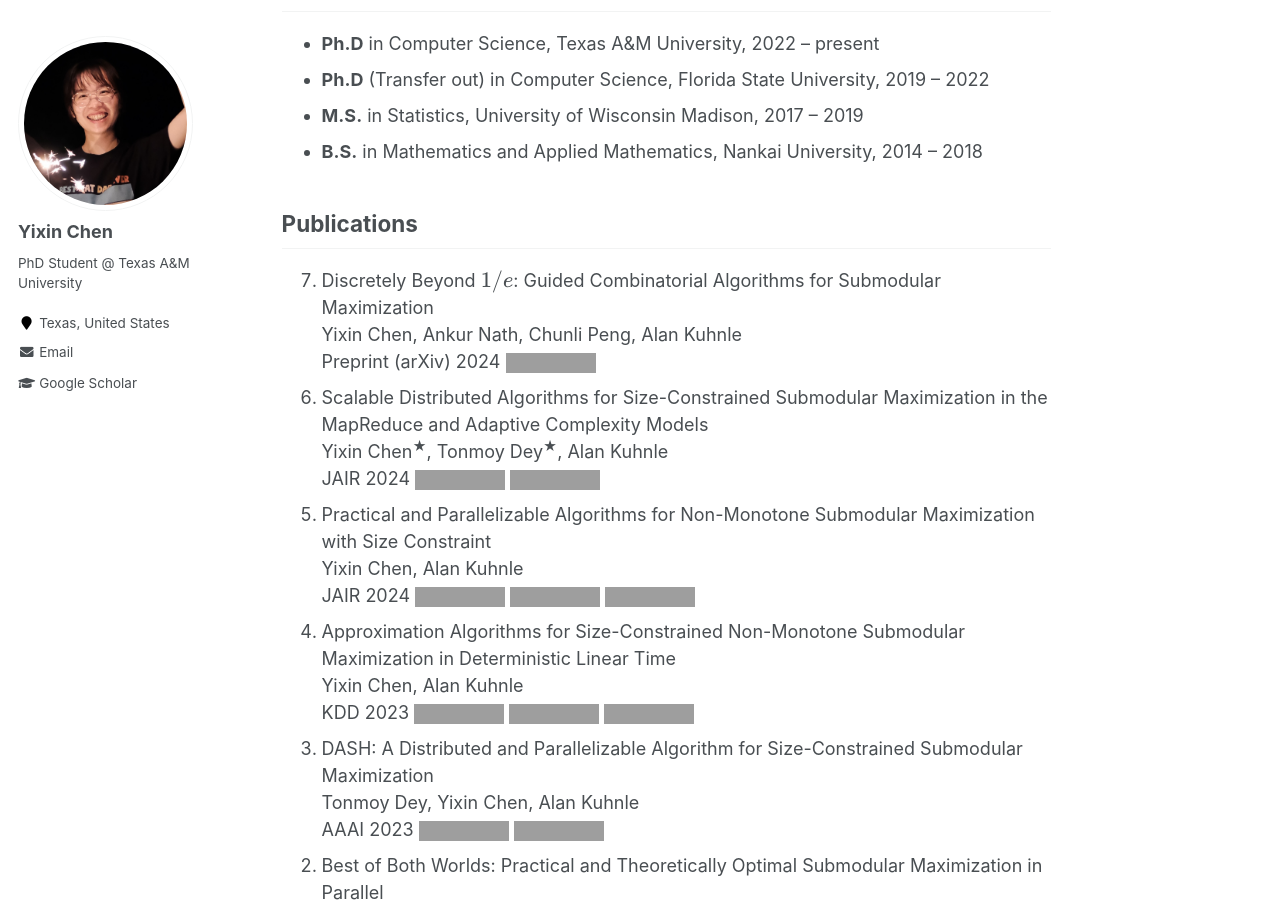
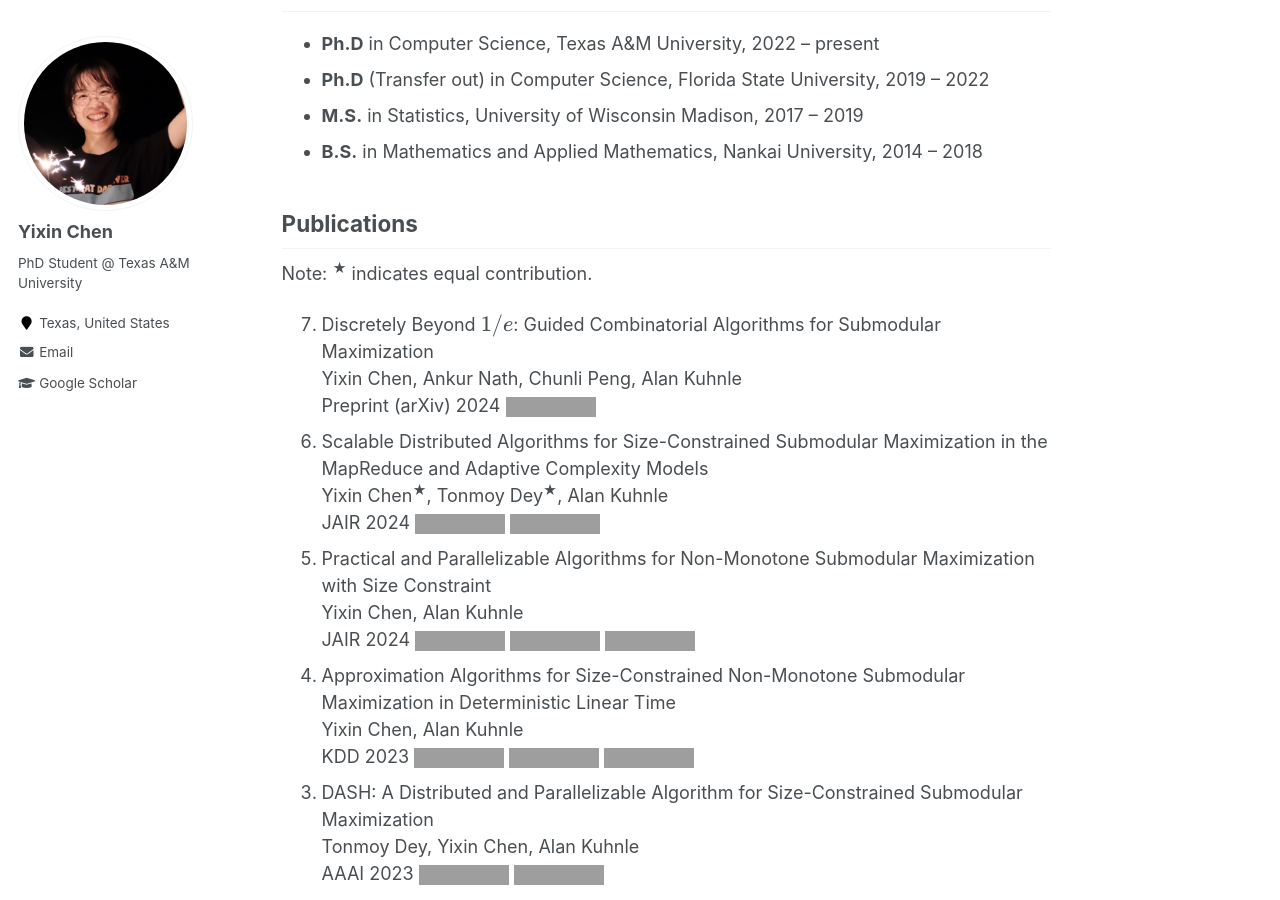
Before and after one commit to yxchen95/yxchen95.github.io, a Jekyll site: the page built from _pages/about.md, in a window 1280 px wide and 900 px high, scrolled down 578 px, cut to the strip 0-900 px from the top of the window. Built offline with Jekyll 4.4.1, drawn with Linux system fonts in a browser that asks for light colours; formulas are drawn with MathJax 3; comment, search, counter and statistics services are not loaded; grey boxes are pictures that could not be loaded.

Commit message:
update publication

```diff
--- a/_pages/about.md
+++ b/_pages/about.md
@@ -41,7 +41,7 @@ Prior that, I received my Master of Science degree in Statistics at [University
 ## Publications
 
 <!-- ### Peer-reviewed Conference & Journal -->
-
+Note: <sup>&#9733;</sup> indicates equal contribution.
 <ol reversed>
   <li>Discretely Beyond $1/e$: Guided Combinatorial Algorithms for Submodular Maximization<br>
   Yixin Chen, Ankur Nath, Chunli Peng, Alan Kuhnle<br>
```
